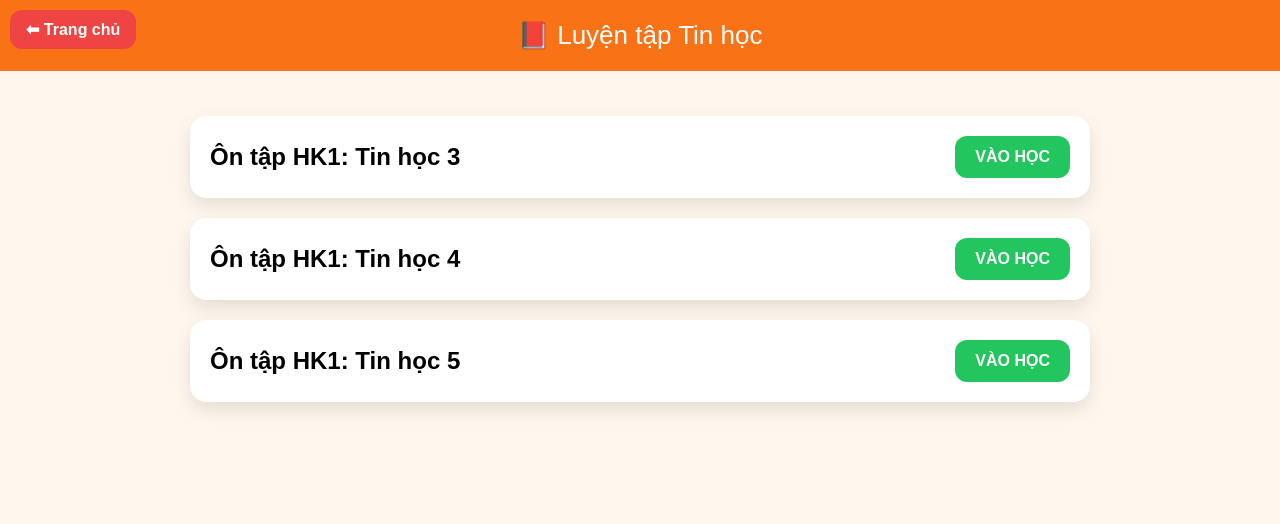
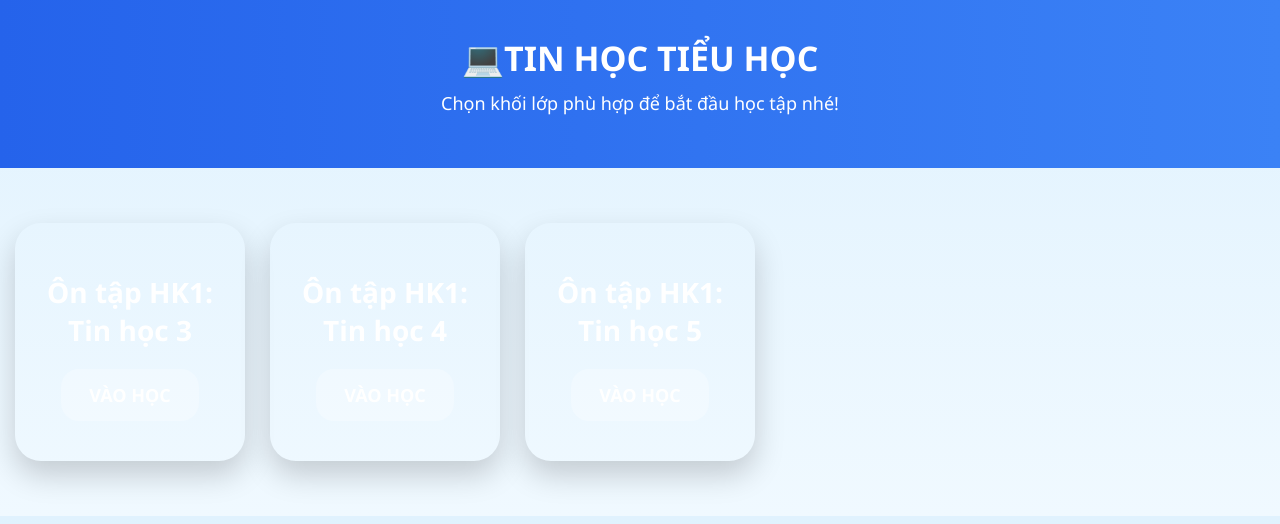
Before and after one commit to phankimloan2011/luyentap, a plain HTML site: page index.html in a window 1280 px wide. Drawn offline with Linux system fonts and the light colour scheme.

Commit message:
Update index.html

```diff
--- a/index.html
+++ b/index.html
@@ -2,65 +2,116 @@
 <html lang="vi">
 <head>
 <meta charset="UTF-8">
-<title>Luyện tập Tin học</title>
-<meta name="viewport" content="width=device-width, initial-scale=1">
+<title>LMS Tin học Tiểu học</title>
+<meta name="viewport" content="width=device-width, initial-scale=1.0">
 
 <style>
+*{box-sizing:border-box;}
 body{
   margin:0;
-  font-family:Arial;
-  background:#fff7ed;
+  font-family:"Segoe UI", Arial, sans-serif;
+  background:linear-gradient(180deg,#e0f2fe,#f0f9ff);
 }
+
+/* ===== HEADER ===== */
 header{
-  background:#f97316;
-  color:white;
+  background:linear-gradient(90deg,#2563eb,#3b82f6);
+  color:#fff;
   text-align:center;
-  padding:20px;
-  font-size:26px;
+  padding:35px 15px;
 }
+header h1{
+  margin:0;
+  font-size:34px;
+}
+header p{
+  margin-top:10px;
+  font-size:18px;
+}
+
+/* ===== CONTAINER ===== */
 .container{
-  max-width:900px;
-  margin:30px auto;
+  max-width:1400px;
+  margin:40px auto;
   padding:15px;
+  display:grid;
+  grid-template-columns:repeat(5,1fr);
+  gap:25px;
 }
+
+/* ===== CARD ===== */
 .card{
-  background:white;
-  border-radius:16px;
-  padding:20px;
-  margin-bottom:20px;
-  display:flex;
-  justify-content:space-between;
-  align-items:center;
-  box-shadow:0 8px 18px rgba(0,0,0,0.1);
+  border-radius:26px;
+  padding:40px 20px;
+  text-align:center;
+  color:#fff;
+  box-shadow:0 14px 30px rgba(0,0,0,0.18);
+  transition:all 0.25s ease;
+  cursor:pointer;
 }
-.card h2{margin:0;}
-.btn{
-  background:#22c55e;
-  color:white;
-  padding:12px 20px;
-  border-radius:12px;
+.card:hover{
+  transform:translateY(-10px) scale(1.05);
+}
+
+/* ICON */
+.icon{
+  font-size:70px;
+  margin-bottom:18px;
+  display:inline-block;
+  animation:bounce 2s infinite;
+}
+
+/* TITLE */
+.card h2{
+  margin:10px 0 20px;
+  font-size:28px;
+}
+
+/* BUTTON */
+.card a{
+  display:inline-block;
+  padding:14px 28px;
+  background:rgba(255,255,255,0.25);
+  color:#fff;
+  border-radius:18px;
   text-decoration:none;
-  font-weight:bold;
+  font-size:18px;
+  font-weight:700;
+  pointer-events:none; /* tránh click riêng nút */
 }
-.back{
-  position:fixed;
-  top:10px;
-  left:10px;
-  background:#ef4444;
-  color:white;
-  padding:10px 16px;
-  border-radius:12px;
-  text-decoration:none;
-  font-weight:bold;
+
+
+/* ===== ANIMATION ===== */
+@keyframes bounce{
+  0%,100%{transform:translateY(0);}
+  50%{transform:translateY(-8px);}
+}
+
+/* ===== FOOTER ===== */
+footer{
+  text-align:center;
+  padding:25px;
+  color:#555;
+  font-size:14px;
+}
+
+/* ===== RESPONSIVE ===== */
+@media (max-width:1000px){
+  .container{grid-template-columns:repeat(2,1fr);}
+}
+@media (max-width:600px){
+  .container{grid-template-columns:1fr;}
 }
 </style>
 </head>
 
 <body>
 
-<a class="back" href="../index.html">⬅ Trang chủ</a>
 
-<header>📕 Luyện tập Tin học </header>
+<header>
+  <h1>💻TIN HỌC TIỂU HỌC</h1>
+  <p>Chọn khối lớp phù hợp để bắt đầu học tập nhé!</p>
+</header>
 
 <div class="container">
 
```
